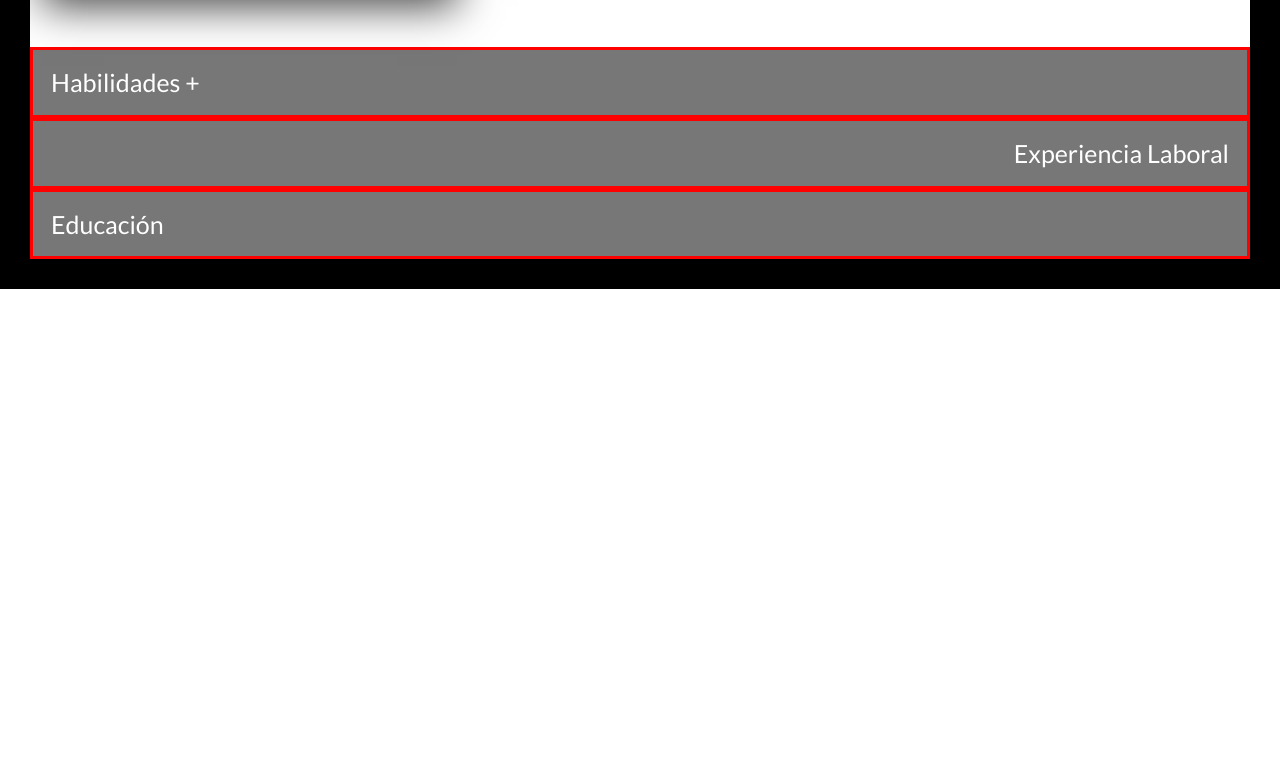
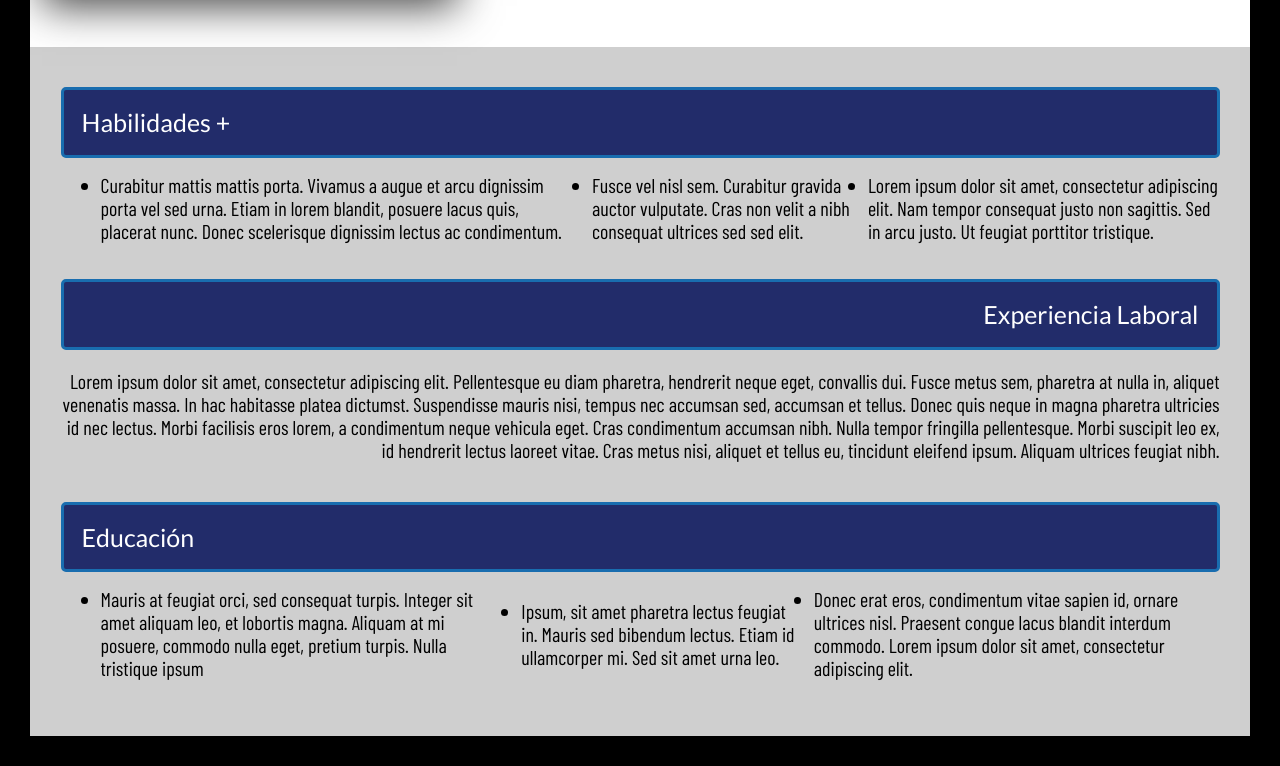
Before and after one commit to shodryi/Proyecto-Final-CV-Ejemplo, a plain HTML site: page index.html in a window 1280 px wide. Shown: the part 1316-2082 px from the top of the page. Before the commit the page ends 1605 px from the top, so only its background shows below. Drawn offline with nearby package versions, Linux system fonts and the light colour scheme; a web font is replaced by a local one.

Commit message:
Botones terminados

```diff
--- a/css/style.css
+++ b/css/style.css
@@ -5,6 +5,7 @@
     --fuenteIdiomas: 'Source Sans Pro', sans-serif;
     --fuenteBotones: 'Lato', sans-serif;
     --gris: rgb(93, 99, 131);
+    --grisClaro: rgb(207, 207, 207);
     --azul: #255779;
     --azulClaro: #328ecb;
     --azulOscuro: #1038ed;
@@ -276,26 +277,34 @@ html{
 /*BOTONES*/
 
 .contenedor_experiencia{
-    display: flex;
-    flex-direction: column;
-    justify-content: center;
     margin-top: 50px;
+    padding: 20px 0 20px 0;
+    background-color: var(--grisClaro);
+}
+
+.contenedor_experiencia li, .contenedor_experiencia p{
+    font-family: var(--fuenteParrafos);
+    font-size: 20px;
 }
 
 .contenedor_botones{
-
+    display: flex;
+    flex-direction: column;
+    align-items: center;
+    margin: 20px 0 20px 0;
 }
 
 .boton_habilidades, .boton_experiencia, .boton_educacion{
     font-size: 2.5rem;
     font-family: var(--fuenteBotones);
     gap: 5px;
-    background-color: #777;
+    background-color: #222c6a;
     color: white;
     cursor: pointer;
     padding: 18px;
-    width: 100%;
-    border: 3px solid rgb(255, 0, 0);
+    width: 95%;
+    border: 3px solid #196daf;
+    border-radius: 5px;
     text-align: left;
     outline: none;
 }
@@ -304,10 +313,14 @@ html{
     text-align: end;
 }
 
-.lista1, .lista2, .lista3{
-    display: none;
+.lista_habilidades, .lista_experiencia, .lista_educacion{
+    width: 95%;
+    display: flex;
+    transition: max-height 0.2s ease-out;
+    align-items: center;
+    gap: 17px;
 }
 
-.lista2{
+.lista_experiencia{
     text-align: end;
 }
--- a/index.html
+++ b/index.html
@@ -236,7 +236,7 @@
         <section class="contenedor_experiencia" id="contenedorExperiencia">
             <div class="contenedor_botones">
                 <button class="boton_habilidades" id="botonHabilidades">Habilidades <span id="simboloHabilidades">+</span></button>
-                <ul class="lista1" id="lista1">
+                <ul class="lista_habilidades" id="listaHabilidades">
                     <li>Curabitur mattis mattis porta. Vivamus a augue et arcu dignissim porta vel sed urna. Etiam in
                         lorem blandit, posuere lacus quis, placerat nunc. Donec scelerisque dignissim lectus ac
                         condimentum.</li>
@@ -248,16 +248,16 @@
             </div>
             <div class="contenedor_botones">
                 <button class="boton_experiencia" id="botonExperiencia">Experiencia Laboral</button>
-                <ul class="lista2" id="lista2">
+                <div class="lista_experiencia" id="listaExperiencia">
                     <p>Lorem ipsum dolor sit amet, consectetur adipiscing elit. Pellentesque eu diam pharetra, hendrerit neque eget, convallis dui. Fusce metus sem, pharetra at nulla in, aliquet venenatis massa. In hac habitasse platea dictumst. Suspendisse mauris nisi, tempus nec accumsan sed, accumsan et tellus. Donec quis neque in magna pharetra ultricies id nec lectus. Morbi facilisis eros lorem, a condimentum neque vehicula eget. Cras condimentum accumsan nibh. Nulla tempor fringilla pellentesque. Morbi suscipit leo ex, id hendrerit lectus laoreet vitae. Cras metus nisi, aliquet et tellus eu, tincidunt eleifend ipsum. Aliquam ultrices feugiat nibh.</p>
-                </ul>
+                </div>
             </div>
 
             <div class="contenedor_botones">
                 <button class="boton_educacion" id="botonEducacion">Educación</button>
 
 
-                <ul class="lista3" id="lista3">
+                <ul class="lista_educacion" id="listaEducacion">
                     <li>Mauris at feugiat orci, sed consequat turpis. Integer sit amet aliquam leo, et lobortis magna.
                         Aliquam at mi posuere, commodo nulla eget, pretium turpis. Nulla tristique ipsum</li>
                     <li>Ipsum, sit amet pharetra lectus feugiat in. Mauris sed bibendum lectus. Etiam id ullamcorper mi.
--- a/js/scripts.js
+++ b/js/scripts.js
@@ -4,7 +4,7 @@ var botonExperiencia = document.getElementById("botonExperiencia");
 var botonEducacion = document.getElementById("botonEducacion");
 
 var simboloHabilidades = document.getElementById("simboloHabilidades");
-var listas = [document.getElementById("lista1"), document.getElementById("lista2"), document.getElementById("lista3")];
+var listas = [document.getElementById("listaHabilidades"), document.getElementById("listaExperiencia"), document.getElementById("listaEducacion")];
 
 function mostrarOcultarLista(numero) {
   if (listas[numero].style.display === "none") {
```
